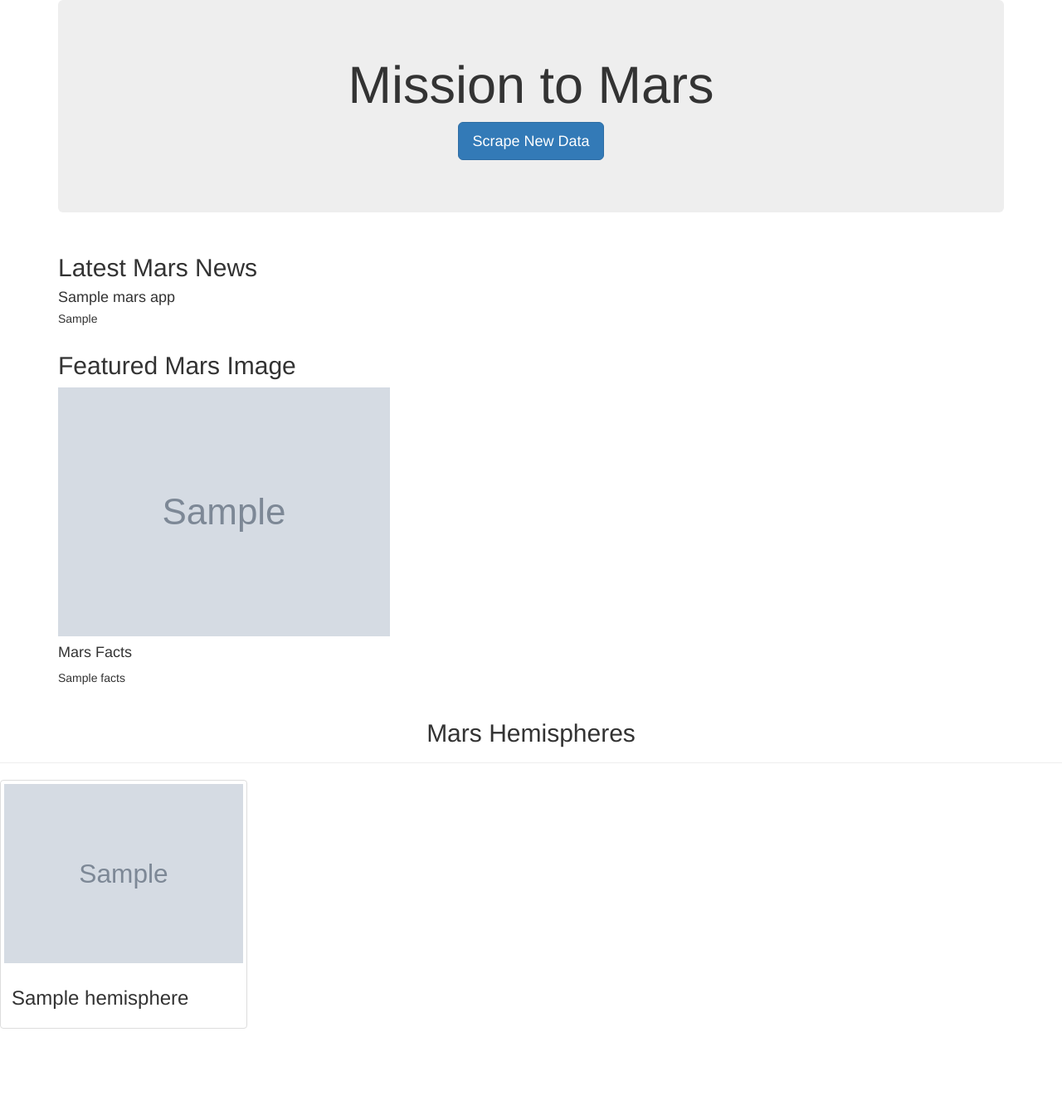
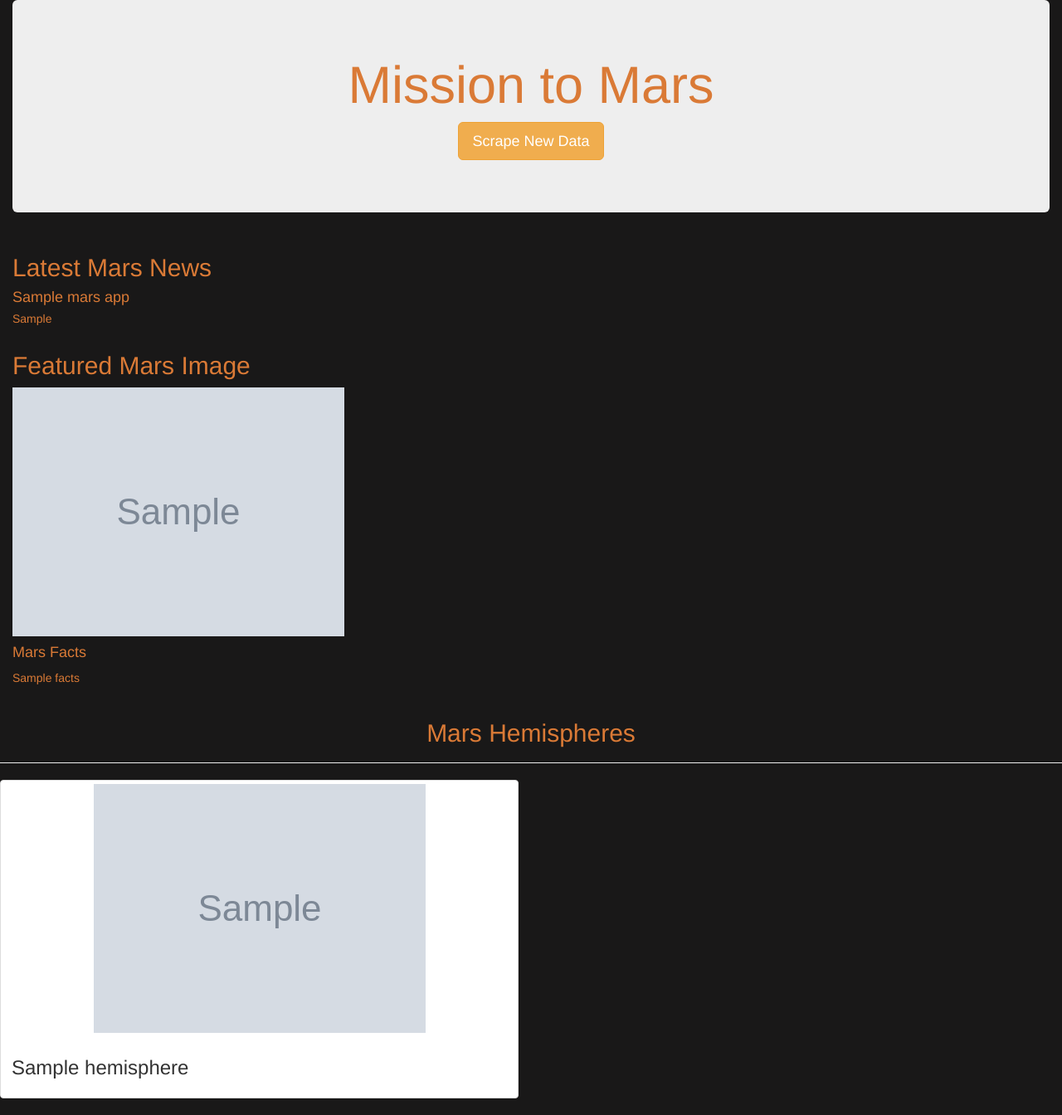
Before and after one commit to JuleahK/Mission-to-Mars, a Flask app: page / in a window 1280 px wide. Shown: the whole page at 83% size. Before the commit the page ends 1240 px from the top, so only its background shows below. Run offline with Flask 2, Linux system fonts and the light colour scheme; grey boxes marked "Sample" are stand-in pictures; a database or web service that is not in the repository returns one stand-in record (values such as "Sample title"); some libraries are stand-ins or nearby versions.

Commit message:
Deliverable 3

```diff
--- a/templates/index.html
+++ b/templates/index.html
@@ -3,20 +3,21 @@
     <head>
         <meta charset="UTF-8">
         <meta http-equiv="X-UA-Compatible" content="IE=edge">
-        <meta name="viewport" content="width=device-width, initial-scale=1.0">
-        <title>Mission to Mars</title>
+        <meta name="viewport" content="width=device-width, initial-scale=1.0" />        <title>Mission to Mars</title>
         <link
             rel="stylesheet"
             href="https://maxcdn.bootstrapcdn.com/bootstrap/3.3.7/css/bootstrap.min.css"
+
         />
     </head>
-    <body>
-        <div class="container">
+    <body style="color: #da7a36; background-color: #191818;">
+
+        <div class="container-fluid">
             <!-- Add Jumbotron to Header -->
             <div class="jumbotron text-center">
                 <h1>Mission to Mars</h1>
                 <!-- Add a button to activate scraping script -->
-                <p><a class="btn btn-primary btn-lg" href="/scrape" role="button">Scrape New Data</a></p>
+                <p><a class="btn btn-warning btn-lg" href="/scrape" role="button">Scrape New Data</a></p>
             </div>
             <!-- Add section for Mars News -->
             <div class="row" id="mars-news">
@@ -46,7 +47,6 @@
                     </div>
                 </div>
         </div>
-        </div>
 
              <!-- Section for Mars Hemispheres -->
             <div class="row" id="mars-hemispheres">
@@ -54,19 +54,16 @@
                     <h2 class="text-center">Mars Hemispheres</h2>
                 </div>
 
-        {% for hemispheres in mars.hemispheres %}
-        <div class="col-md-3">
+            {% for hemisphere in mars.hemispheres %}
+            <div class="col-md-6">
                 <div class="thumbnail">
-            <img src="{{hemispheres.img_url | default('static/images/error.png', true)}}" alt="...">
+                    <img src="{{hemisphere.img_url | default('static/images/error.png', true)}}" alt="Responsive image" class="img-responsive">
                     <div class="caption">
-              <h3>{{hemispheres.title}}</h3>
+                        <h3>{{hemisphere.title}}</h3>
                     </div>
                 </div>
             </div>
             {% endfor %}
             </div>
-    </div>
     </body>
 </html>
-    </body>
-</html>
```
Lines whose indentation alone changed are shown as unchanged.
